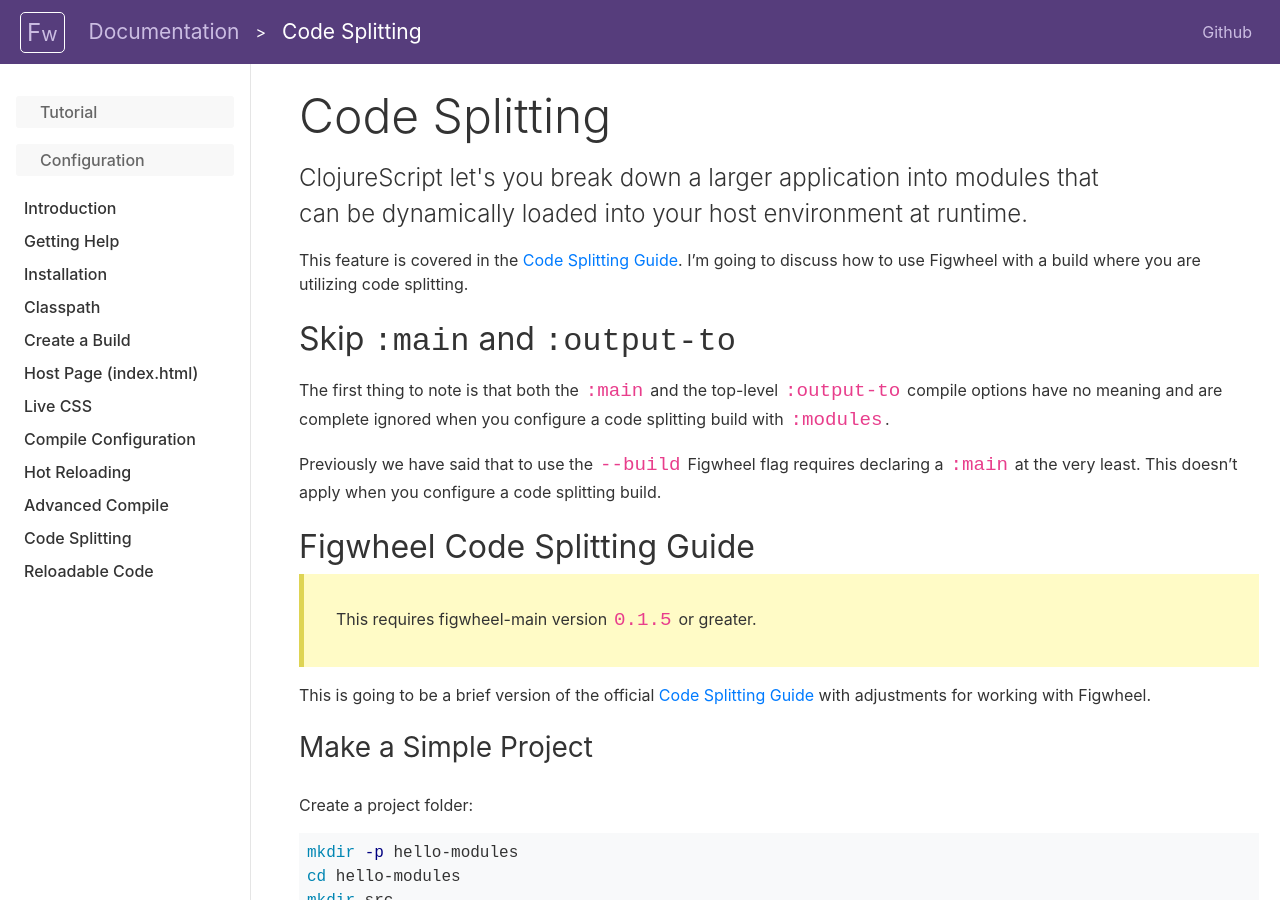
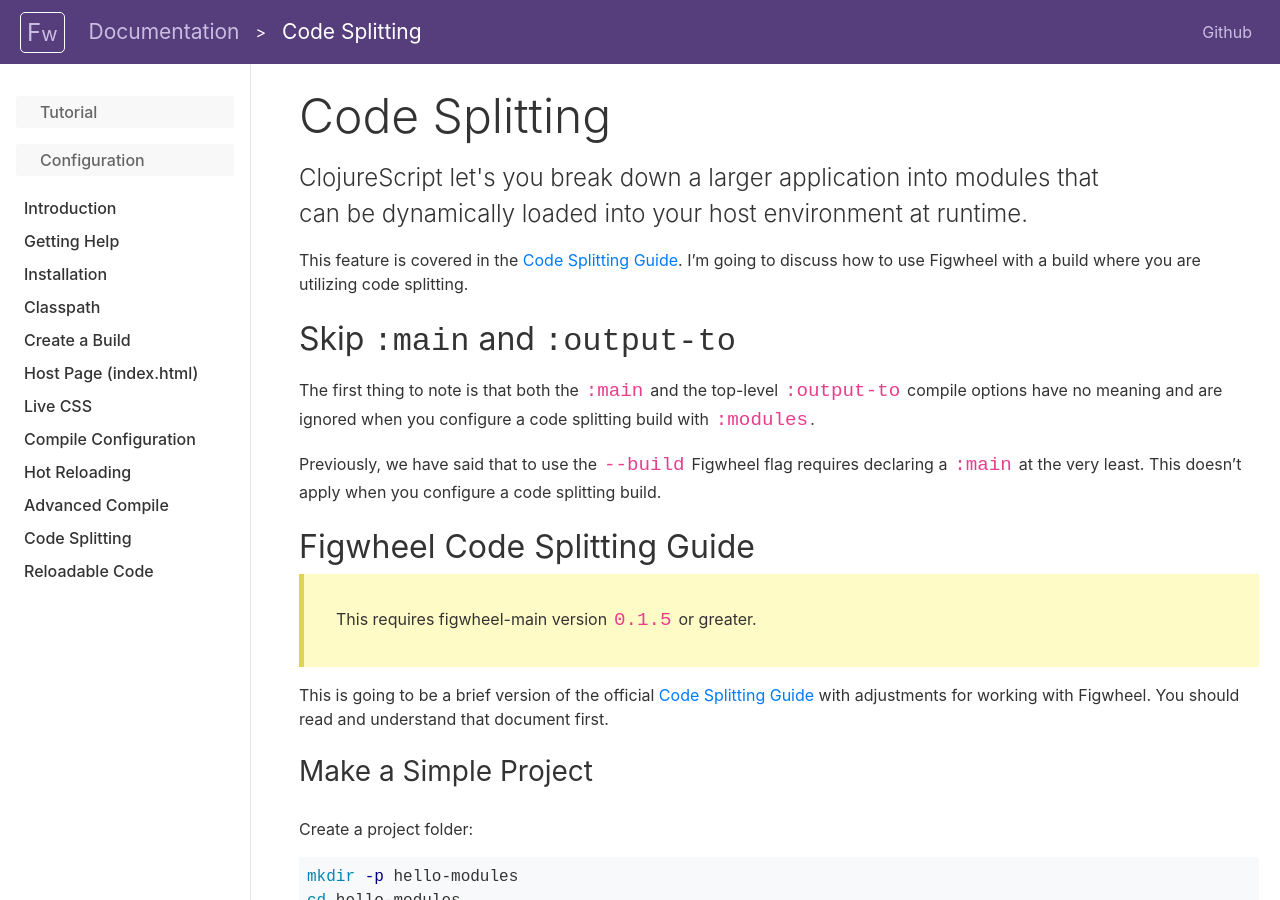
Before and after one commit to bhauman/figwheel-main, a Jekyll site: the page built from docs/docs/code_splitting.md, in a window 1280 px wide and 900 px high. Built offline with Jekyll 4.4.1, drawn with Linux system fonts in a browser that asks for light colours.

Commit message:
small edits

```diff
--- a/docs/docs/code_splitting.md
+++ b/docs/docs/code_splitting.md
@@ -18,10 +18,10 @@
 ## Skip `:main` and `:output-to`
 
 The first thing to note is that both the `:main` and the top-level
-`:output-to` compile options have no meaning and are complete ignored
-when you configure a code splitting build with `:modules`.
+`:output-to` compile options have no meaning and are ignored when you
+configure a code splitting build with `:modules`.
 
-Previously we have said that to use the `--build` Figwheel flag
+Previously, we have said that to use the `--build` Figwheel flag
 requires declaring a `:main` at the very least. This doesn't apply
 when you configure a code splitting build.
 
@@ -29,8 +29,10 @@
 
 > This requires figwheel-main version `0.1.5` or greater.
 
-This is going to be a brief version of the official [Code Splitting
-Guide][code-splitting-guide] with adjustments for working with Figwheel.
+This is going to be a brief version of the official
+[Code Splitting Guide][code-splitting-guide] with adjustments for
+working with Figwheel. You should read and understand that document
+first.
 
 ### Make a Simple Project
 
@@ -98,8 +100,6 @@
 > the Figwheel default dev page. I also added [`^:figwheel-load`
 > metatdata][figwheel-load] to the namespace so that I can easily load the file into
 > my environment by saving it.
-
-
 
 Create the `bar.core` namespace:
 
```
